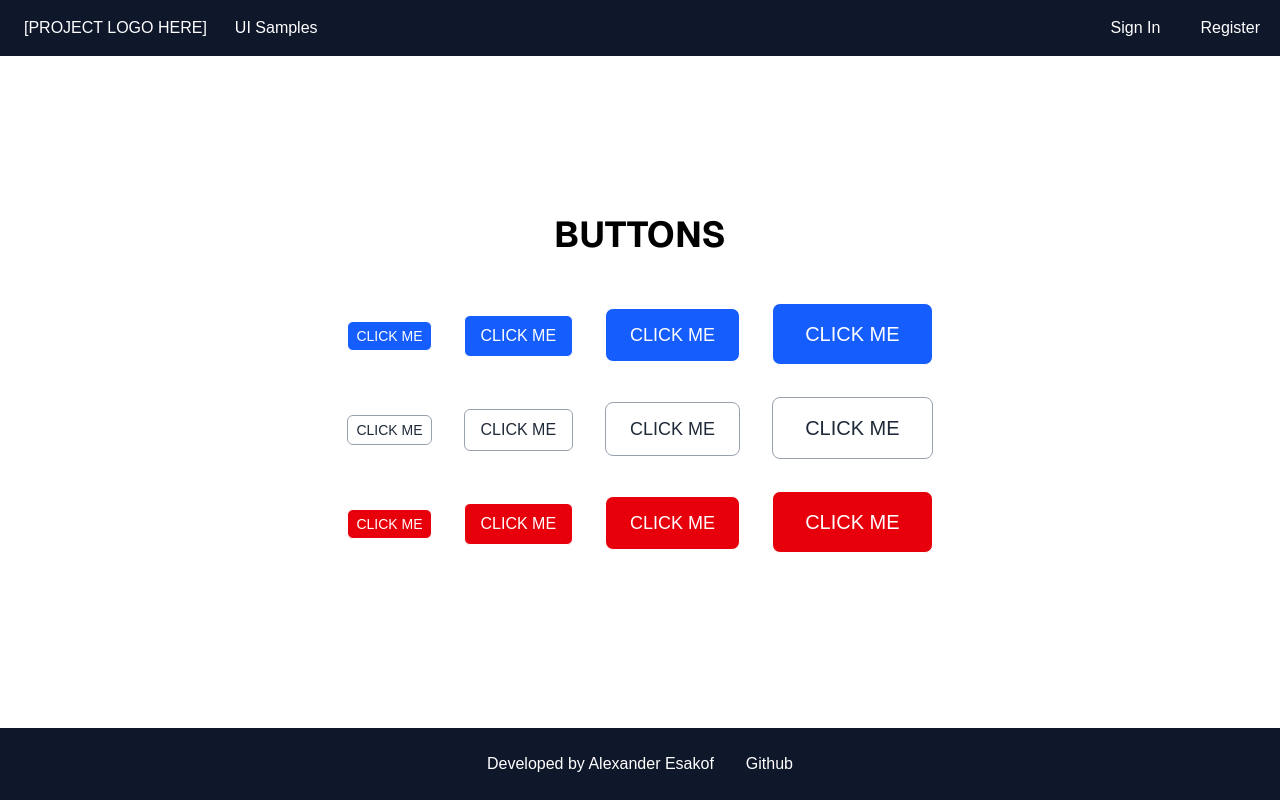
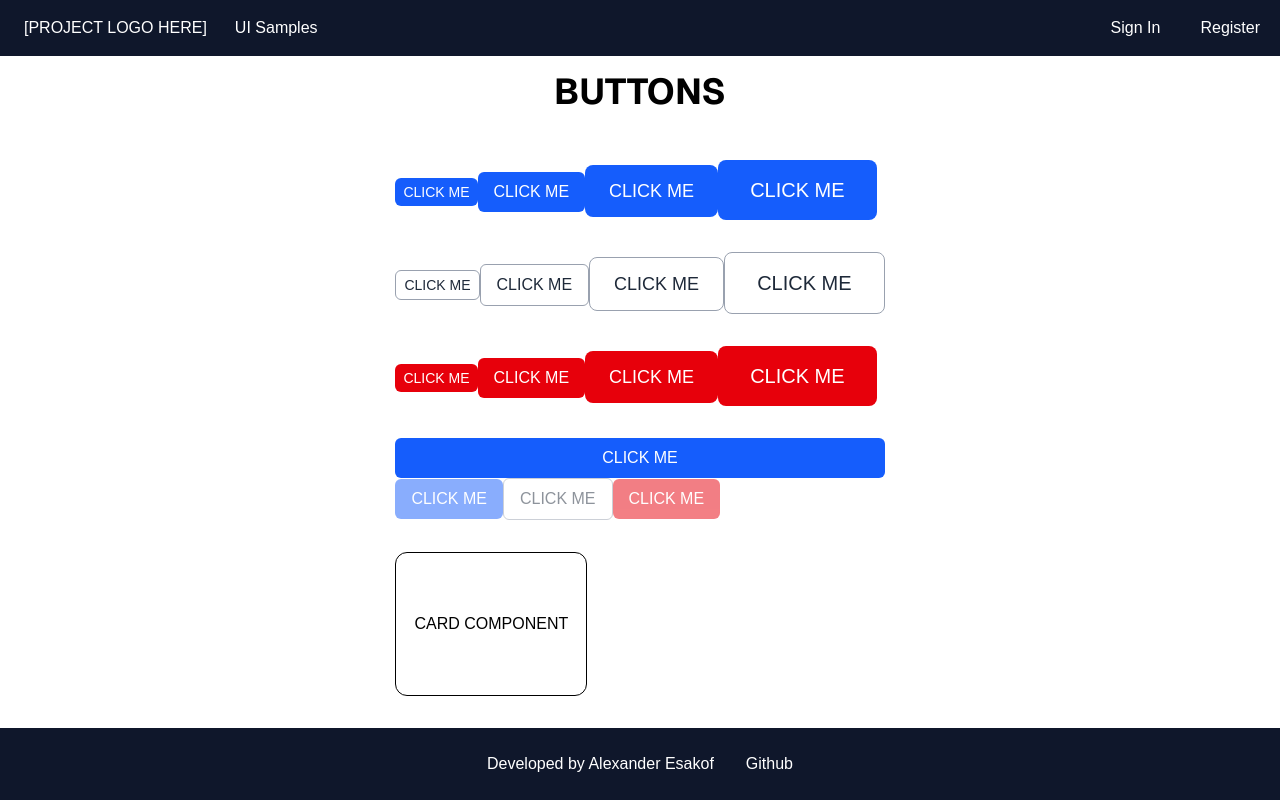
Before and after one commit to aesakof/aesakof-next-starter, a Next.js app: page /ui-samples in a window 1280 px wide. Built offline with nearby package versions, Linux system fonts and the light colour scheme.

Commit message:
Finished Button, started Card component

```diff
--- a/app/ui-samples/page.tsx
+++ b/app/ui-samples/page.tsx
@@ -1,28 +1,38 @@
 import Button from "@/components/ui/Button";
+import Card from "@/components/ui/Card";
 
 export default function UISamples() {
     return (
         <div className="flex-1 flex flex-col items-center justify-center">
             <h1 className="text-4xl font-bold mb-8 font-(family-name:--font-geist-sans)">BUTTONS</h1>
             <div className="flex flex-col">
-                <div>
+                <div className="m-4">
                     <Button variant="primary" size="sm">CLICK ME</Button>
                     <Button variant="primary" size="md">CLICK ME</Button>
                     <Button variant="primary" size="lg">CLICK ME</Button>
                     <Button variant="primary" size="xl">CLICK ME</Button>
                 </div>
-                <div>
+                <div className="m-4">
                     <Button variant="secondary" size="sm">CLICK ME</Button>
                     <Button variant="secondary" size="md">CLICK ME</Button>
                     <Button variant="secondary" size="lg">CLICK ME</Button>
                     <Button variant="secondary" size="xl">CLICK ME</Button>
                 </div>
-                <div>
+                <div className="m-4">
                     <Button variant="danger" size="sm">CLICK ME</Button>
                     <Button variant="danger" size="md">CLICK ME</Button>
                     <Button variant="danger" size="lg">CLICK ME</Button>
                     <Button variant="danger" size="xl">CLICK ME</Button>
                 </div>
+                <div className="m-4">
+                    <Button fullWidth={true}>CLICK ME</Button>
+                    <Button disabled={true} variant="primary" size="md">CLICK ME</Button>
+                    <Button disabled={true} variant="secondary" size="md">CLICK ME</Button>
+                    <Button disabled={true} variant="danger" size="md">CLICK ME</Button>
+                </div>
+                <div className="m-4">
+                    <Card />
+                </div>
             </div>
         </div>
     )
--- a/components/ui/Button.tsx
+++ b/components/ui/Button.tsx
@@ -36,8 +36,19 @@ export default function Button({
     }
 
     return (
-        <button className={`border m-4 ${sizeClasses[size]} ${variantClasses[variant]}`}>
-            {children}
+        <button
+            type={type}
+            onClick={onClick}
+            disabled={disabled || isLoading}
+            className={`
+                transition-colors font-medium
+                ${disabled || isLoading ? "opacity-50 cursor-not-allowed" : "cursor-pointer"}
+                ${fullWidth ? "w-full" : ""}
+                ${sizeClasses[size]}
+                ${variantClasses[variant]}
+            `}
+        >
+            {isLoading ? "Loading..." : children}
         </button>
     )
 }
--- a/components/ui/Card.tsx
+++ b/components/ui/Card.tsx
@@ -0,0 +1,8 @@
+export default function Card() {
+
+    return (
+        <div className="w-48 h-36 border rounded-xl flex-1 flex flex-col items-center justify-center">
+            <p>CARD COMPONENT</p>
+        </div>
+    )
+}
```
